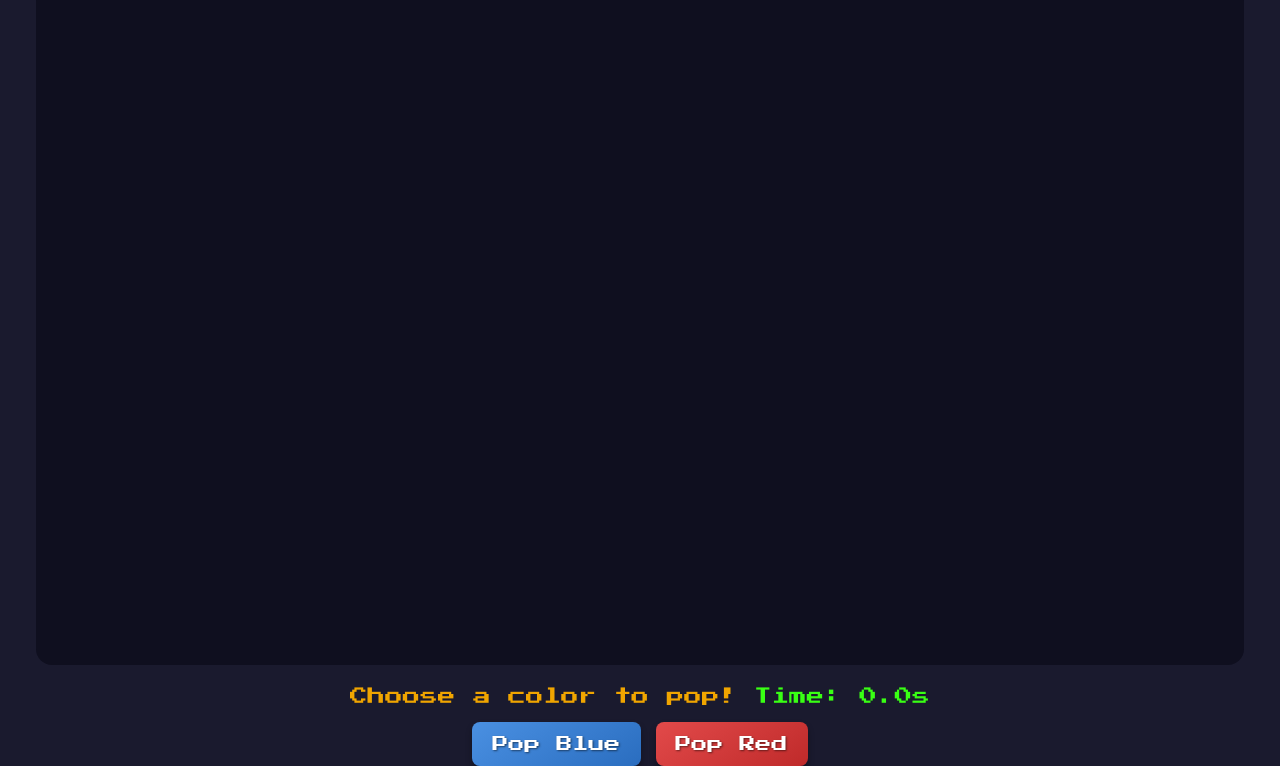
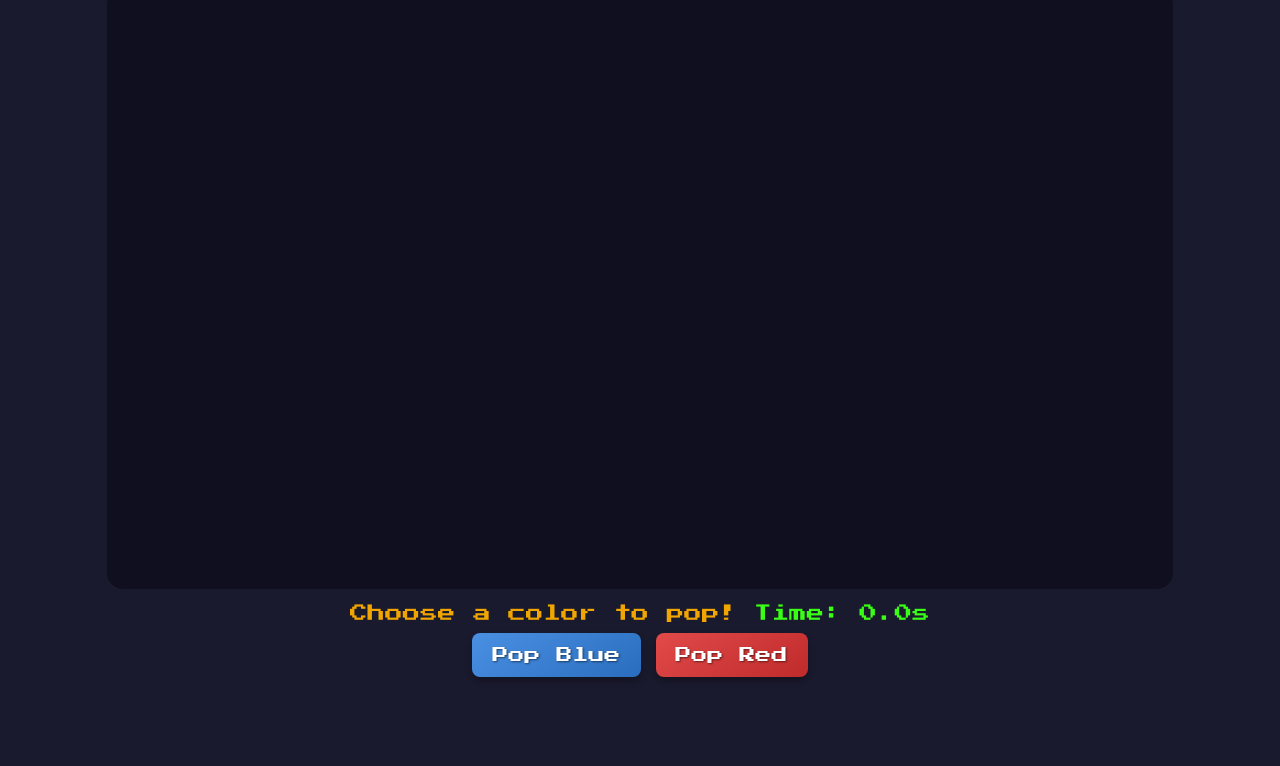
Before and after one commit to ashwinraghav/ved-games, a plain HTML site: page pop.html in a window 1280 px wide. Shown: the part 59-825 px from the top of the page. After the commit the page ends 800 px from the top, so only its background shows below. Drawn offline with nearby package versions, Linux system fonts and the light colour scheme.

Commit message:
Update pop.html

```diff
--- a/pop.html
+++ b/pop.html
@@ -13,7 +13,7 @@
             display: flex;
             flex-direction: column;
             align-items: center;
-            justify-content: center;
+            padding-top: 1vh; /* Keep small top padding */
             min-height: 100vh;
             background-color: #1a1a2e; /* Dark background */
             color: #e0e0e0; /* Light text */
@@ -27,12 +27,12 @@
             background-color: #0f0f1f; /* Darker canvas background */
             display: block; /* Remove extra space below canvas */
             max-width: 95vw; /* Limit canvas width */
-            /* Increased max-height to use more vertical space */
-            max-height: 85vh; /* Was 70vh */
+            /* Further reduced max-height */
+            max-height: 75vh; /* Was 80vh */
             aspect-ratio: 16 / 9; /* Maintain aspect ratio */
             border-radius: 1rem; /* Rounded corners */
             cursor: crosshair; /* Indicate clickable area */
-            margin-bottom: 10px; /* Add a little space below canvas */
+            /* margin-bottom: 10px; */ /* Removed in favor of Tailwind class */
         }
         .game-info {
              display: flex;
@@ -40,7 +40,7 @@
              align-items: center;
              width: 100%; /* Take full width of container */
              max-width: 600px; /* Limit width */
-             margin-top: 5px; /* Reduced margin-top */
+             /* margin-top: 5px; */ /* Removed in favor of Tailwind class */
              padding: 0 10px; /* Add some padding */
              min-height: 2em; /* Reserve space */
         }
@@ -55,10 +55,11 @@
             text-align: right;
         }
         .game-controls {
-            margin-top: 10px; /* Reduced margin-top */
+             /* margin-top: 10px; */ /* Removed in favor of Tailwind class */
             display: flex;
             gap: 15px; /* Space between buttons */
             align-items: center;
+            margin-bottom: 2vh; /* Add some margin at the bottom */
         }
         .game-button {
             font-family: 'Press Start 2P', cursive; /* Game font for buttons */
@@ -141,15 +142,16 @@
 </head>
 <body>
 
-    <h1 class="text-3xl font-bold mb-2 text-center">Bubble Popper!</h1> <canvas id="gameCanvas"></canvas>
+    <h1 class="text-3xl font-bold mb-1 text-center">Bubble Popper!</h1>
 
-    <div class="game-info">
+    <canvas id="gameCanvas" class="mb-1"></canvas>
+
+    <div class="game-info mt-1">
         <div id="messageArea">Choose a color to pop!</div>
         <div id="timerArea">Time: 0.0s</div>
     </div>
 
-
-    <div class="game-controls">
+    <div class="game-controls mt-1">
         <button id="chooseBlue" class="game-button blue-button">Pop Blue</button>
         <button id="chooseRed" class="game-button red-button">Pop Red</button>
         <button id="resetGame" class="game-button reset-button" style="display: none;">Play Again</button>
@@ -321,10 +323,9 @@
         // --- Game Functions ---
          function resizeCanvas() {
             const container = canvas.parentElement;
-            // Use slightly more width available
             const maxWidth = container.clientWidth * 0.98;
             // Use the updated max-height from CSS
-            const maxHeight = window.innerHeight * 0.85;
+            const maxHeight = window.innerHeight * 0.75; // Corresponds to 75vh
             const aspectRatio = 16 / 9;
             let newWidth = maxWidth;
             let newHeight = newWidth / aspectRatio;
@@ -332,12 +333,13 @@
                 newHeight = maxHeight;
                 newWidth = newHeight * aspectRatio;
             }
-            // Ensure minimum size
-            newWidth = Math.max(320, newWidth); // Example minimum width
-            newHeight = Math.max(180, newHeight); // Example minimum height based on aspect ratio
+            newWidth = Math.max(320, newWidth);
+            newHeight = Math.max(180, newHeight);
 
             canvas.width = Math.floor(newWidth);
             canvas.height = Math.floor(newHeight);
+
+            console.log(`Canvas resized to: ${canvas.width} x ${canvas.height}`);
 
              if (bubbles.length > 0 && gameActive) {
                 drawBubbles();
@@ -348,14 +350,29 @@
             bubbles = [];
             // --- Calculate dynamic bubble count ---
             const area = canvas.width * canvas.height;
+            if (area === 0) {
+                 console.error("Canvas area is zero during initBubbles. Check resize timing.");
+                 return;
+            }
             const densityFactor = 0.8 / 10000;
-            const totalBubbles = Math.floor(area * densityFactor);
-            const totalEvenBubbles = totalBubbles % 2 === 0 ? totalBubbles : Math.max(0, totalBubbles - 1); // Ensure non-negative
+            const targetTotalBubbles = area * densityFactor;
+            const totalEvenBubbles = Math.max(0, Math.floor(targetTotalBubbles / 2) * 2);
             let numBubblesPerColor = totalEvenBubbles / 2;
 
-            // Apply Min/Max caps
-            numBubblesPerColor = Math.max(5, Math.min(25, numBubblesPerColor));
-            console.log(`Canvas Area: ${area.toFixed(0)}, Bubbles per color: ${numBubblesPerColor}`);
+            const minBubbles = 5;
+            const maxBubbles = 25;
+            numBubblesPerColor = Math.max(minBubbles, Math.min(maxBubbles, numBubblesPerColor));
+
+            // --- Logging ---
+            console.log(`--- Bubble Calculation ---`);
+            console.log(`Canvas Size: ${canvas.width} x ${canvas.height}`);
+            console.log(`Canvas Area: ${area.toFixed(0)}`);
+            console.log(`Target Total Bubbles (Area * Density): ${targetTotalBubbles.toFixed(2)}`);
+            console.log(`Total Even Bubbles (Rounded down to even): ${totalEvenBubbles}`);
+            console.log(`Bubbles Per Color (Before Caps): ${totalEvenBubbles / 2}`);
+            console.log(`Bubbles Per Color (Final - Min ${minBubbles}, Max ${maxBubbles}): ${numBubblesPerColor}`);
+            console.log(`--------------------------`);
+
 
             // --- Create bubbles ---
             for (let i = 0; i < numBubblesPerColor; i++) {
```
